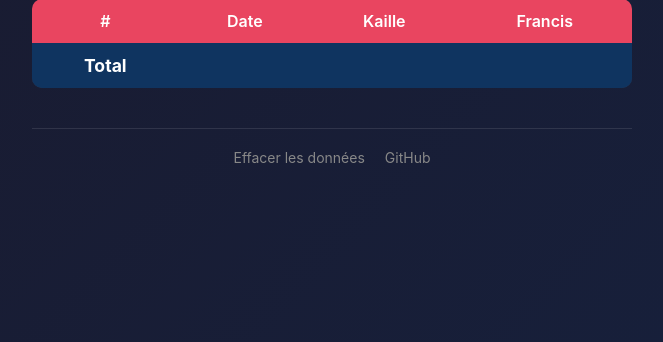
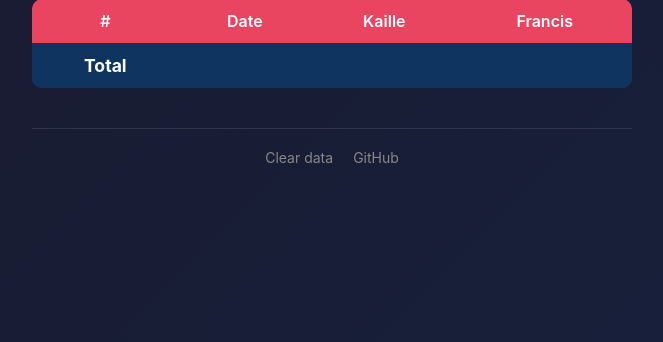
Before and after one commit to Edweis/rami-gin-count, a Node server app: template views/index.pug in a window 1280 px wide. Shown: the part 256-598 px from the top of the page, without its empty margins (308-971 px from the left). Run offline with Node 20, Linux system fonts and the light colour scheme; the template is opened without the code that fills it, so the values that code supplies are empty.

Commit message:
fix: Fix clear data link and rename from French
Use proper event listener instead of inline onclick which had
issues with Pug attribute parsing. Renamed to "Clear data".

```diff
--- a/views/index.pug
+++ b/views/index.pug
@@ -178,5 +178,12 @@ html(lang="fr")
       .footer-links
         form#wipe-form(action="/wipe" method="POST" style="display:none")
           input(type="hidden" name="_csrf" value=csrfToken)
-        a(href="#" onclick="if(confirm('Êtes-vous sûr de vouloir effacer toutes les données ?')) document.getElementById('wipe-form').submit(); return false;") Effacer les données
+        a(href="#" id="clear-data-link") Clear data
         a(href="https://github.com/Edweis/rami-gin-count" target="_blank") GitHub
+    script.
+      document.getElementById('clear-data-link').addEventListener('click', function(e) {
+        e.preventDefault();
+        if (confirm('Êtes-vous sûr de vouloir effacer toutes les données ?')) {
+          document.getElementById('wipe-form').submit();
+        }
+      });
```
